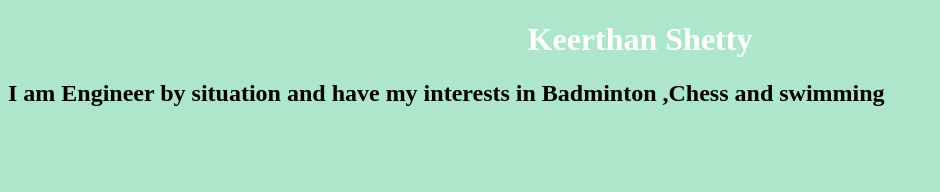
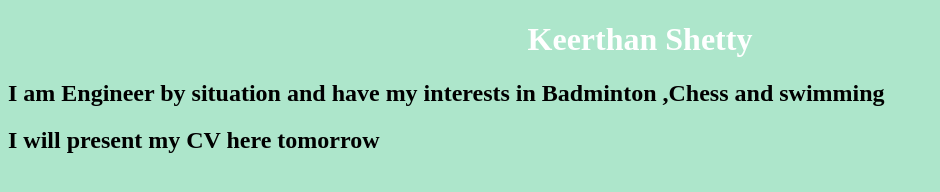
Before and after one commit to KeerthankumarShetty/KeerthanShetty, a plain HTML site: page index.html in a window 1280 px wide. Shown: the whole page, without its empty margins (0-940 px from the left). Drawn offline with Linux system fonts and the light colour scheme.

Commit message:
docs
Details of CV

```diff
--- a/index.html
+++ b/index.html
@@ -11,5 +11,7 @@
 <body>
 <h1>Keerthan Shetty<h1>
 <h2> I am  Engineer by situation and  have my interests in Badminton ,Chess and swimming <h2>
+
+    I will present my CV here tomorrow
 </body>
 </html>
```
